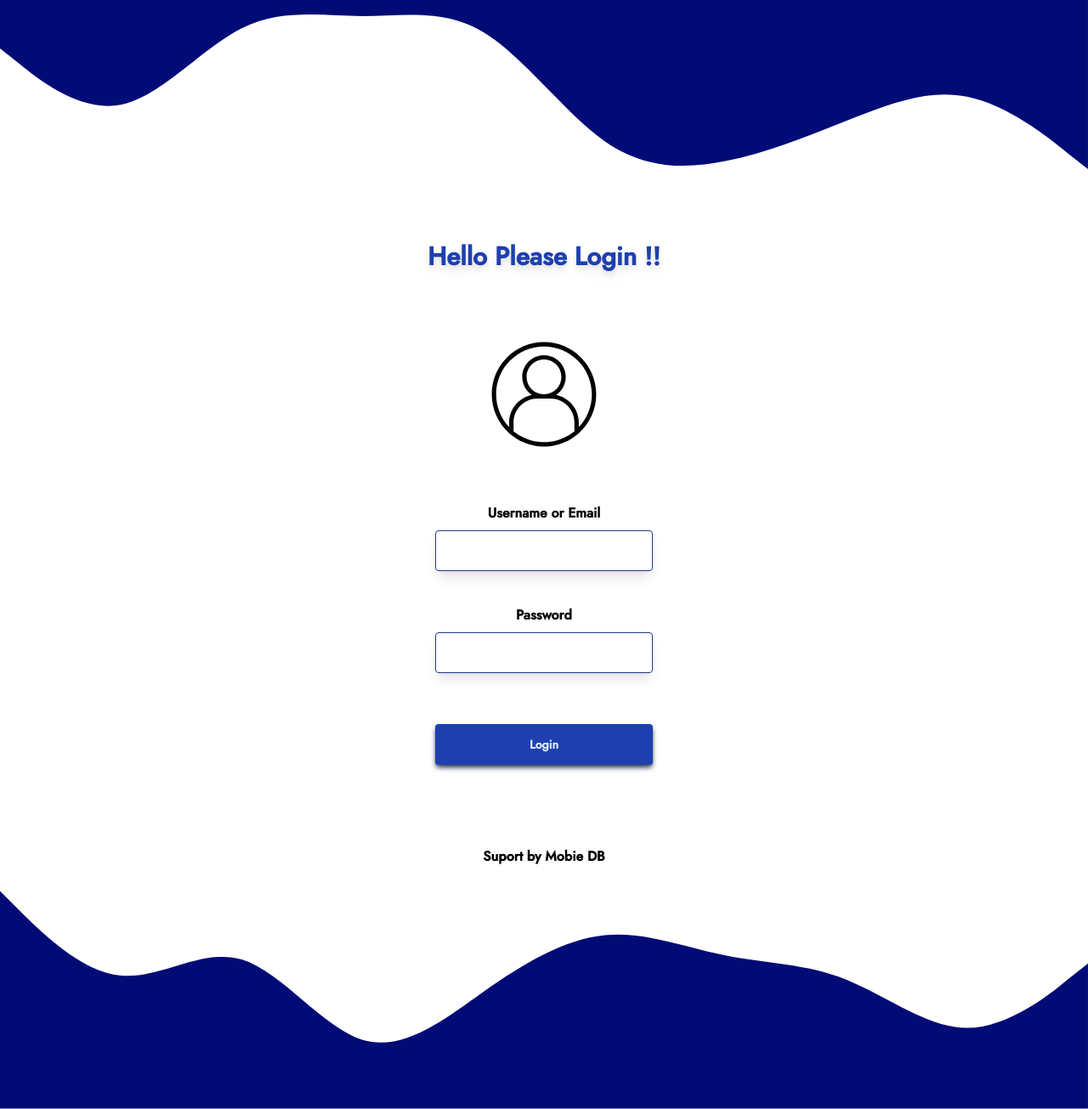
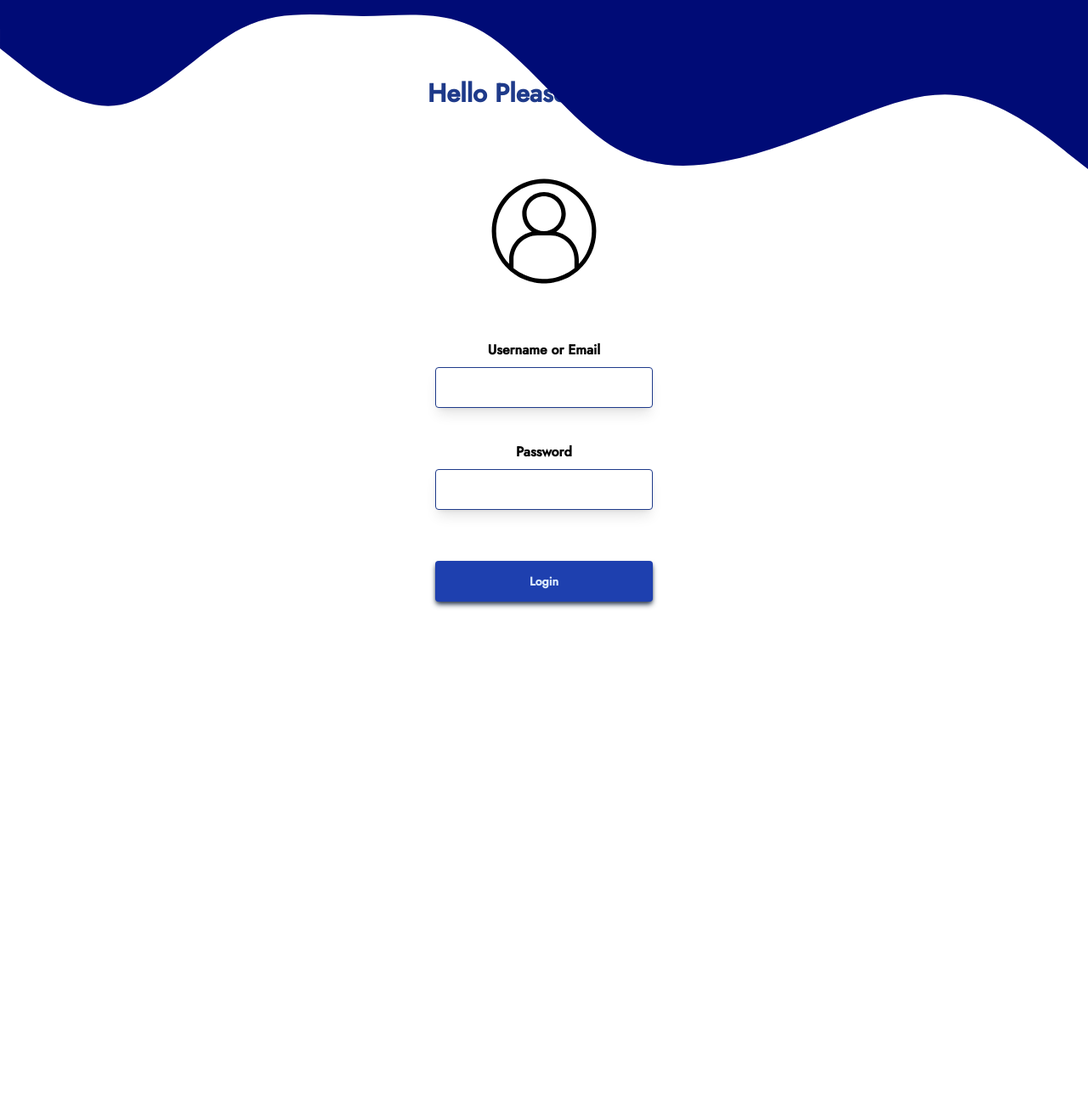
Before and after one commit to iDannyGR/mymovie-app, a React (Vite) app: page / in a window 1280 px wide. Shown: the whole page at 85% size. After the commit the page ends 800 px from the top, so only its background shows below. Built offline with nearby package versions, Linux system fonts and the light colour scheme.

Commit message:
add pages

```diff
--- a/src/App.tsx
+++ b/src/App.tsx
@@ -1,8 +1,8 @@
 import './assets/index.css';
 import { Error404 } from './components/Error404';
-import { Login } from './components/Login';
 import { MovieDetail } from './components/MovieDetail';
 import { Search } from './components/Search';
+import Login from './pages/Login';
 
 function App() {
   return (
--- /dev/null
+++ b/src/components/FormLogin/FormLogin.tsx
@@ -0,0 +1,20 @@
+import React from 'react'
+import userLogo from '../../assets/img/user.svg'
+
+const FormLogin = () => {
+  return (
+     <div className="z-50 flex flex-col h-[100vh] w-full items-center justify-center" >
+		<h1 className='font-extrabold text-3xl mb-20 text-blue-900'>Hello Please Login !!</h1>
+		<img src={userLogo} alt="" className='h-32 mb-10'/>
+		<label className="font-semibold mt-6">Username or Email</label>
+		<input className="flex items-center h-12 px-4 w-64 mt-2 mb-7 rounded border shadow-lg border-blue-900 focus:outline-none focus:ring-2" type="text" aria-required/>
+		<label className="font-semibold mt-63 mt-3" >Password</label>
+		<input className="flex items-center h-12 px-4 w-64 mt-2 mb-7 rounded border shadow-lg border-blue-900 focus:outline-none focus:ring-2" type="password" aria-required/>
+		<button className="flex items-center justify-center h-12 px-6 w-64 shadow-md shadow-slate-700 bg-blue-800 mt-8 rounded font-semibold text-sm text-blue-100 hover:bg-blue-700">Login</button>
+	</div>
+
+
+  )
+}
+
+export default FormLogin
--- /dev/null
+++ b/src/components/FormLogin/index.ts
@@ -0,0 +1 @@
+export { default as FormLogin } from './FormLogin'
--- a/src/components/Login/Login.tsx
+++ /dev/null
@@ -1,27 +0,0 @@
-import React from 'react'
-import userLogo from '../../assets/img/user.svg'
-
-const Login = () => {
-  return (
-     <div className="flex flex-col h-full w-full justify-center items-center" >
-		<svg xmlns="http://www.w3.org/2000/svg" viewBox="0 0 1440 320">
-  			<path fill="#000b76" fillOpacity="1" d="M0,64L26.7,85.3C53.3,107,107,149,160,138.7C213.3,128,267,64,320,37.3C373.3,11,427,21,480,21.3C533.3,21,587,11,640,42.7C693.3,75,747,149,800,186.7C853.3,224,907,224,960,213.3C1013.3,203,1067,181,1120,160C1173.3,139,1227,117,1280,128C1333.3,139,1387,181,1413,202.7L1440,224L1440,0L1413.3,0C1386.7,0,1333,0,1280,0C1226.7,0,1173,0,1120,0C1066.7,0,1013,0,960,0C906.7,0,853,0,800,0C746.7,0,693,0,640,0C586.7,0,533,0,480,0C426.7,0,373,0,320,0C266.7,0,213,0,160,0C106.7,0,53,0,27,0L0,0Z"></path>
-		</svg>
-		<h1 className='font-extrabold text-3xl mb-20 text-blue-800 drop-shadow-lg'>Hello Please Login !!</h1>
-		<img src={userLogo} alt="" className='h-32 mb-10'/>
-		<label className="font-semibold mt-6">Username or Email</label>
-		<input className="flex items-center h-12 px-4 w-64 mt-2 mb-7 rounded border shadow-lg border-blue-900 focus:outline-none focus:ring-2" type="text" />
-		<label className="font-semibold mt-63 mt-3" >Password</label>
-		<input className="flex items-center h-12 px-4 w-64 mt-2 mb-7 rounded border shadow-lg border-blue-900 focus:outline-none focus:ring-2" type="password" />
-		<button className="flex items-center justify-center h-12 px-6 w-64 shadow-md shadow-slate-700 bg-blue-800 mt-8 rounded font-semibold text-sm text-blue-100 hover:bg-blue-700">Login</button>
-		<p className='mt-24 font-bold'>Suport by <a href="https://www.themoviedb.org/">Mobie DB</a></p>
-		<svg xmlns="http://www.w3.org/2000/svg" viewBox="0 0 1440 320">
-  <path fill="#000b76" fillOpacity="1" d="M0,32L26.7,58.7C53.3,85,107,139,160,144C213.3,149,267,107,320,122.7C373.3,139,427,213,480,229.3C533.3,245,587,203,640,165.3C693.3,128,747,96,800,90.7C853.3,85,907,107,960,117.3C1013.3,128,1067,128,1120,149.3C1173.3,171,1227,213,1280,213.3C1333.3,213,1387,171,1413,149.3L1440,128L1440,320L1413.3,320C1386.7,320,1333,320,1280,320C1226.7,320,1173,320,1120,320C1066.7,320,1013,320,960,320C906.7,320,853,320,800,320C746.7,320,693,320,640,320C586.7,320,533,320,480,320C426.7,320,373,320,320,320C266.7,320,213,320,160,320C106.7,320,53,320,27,320L0,320Z"></path>
-</svg>
-	</div>
-
-
-  )
-}
-
-export default Login
--- a/src/components/Login/index.ts
+++ /dev/null
@@ -1 +0,0 @@
-export { default as Login } from './Login'
--- /dev/null
+++ b/src/pages/Login.tsx
@@ -0,0 +1,16 @@
+import {ReactElement} from 'react';
+import { FormLogin } from '../components/FormLogin';
+
+
+const Login = ():ReactElement => {
+  return (
+    <div className='relative w-full'>
+        <svg className='absolute -z-0' xmlns="http://www.w3.org/2000/svg" viewBox="0 0 1440 320">
+  			<path fill="#000b76" fillOpacity="1" d="M0,64L26.7,85.3C53.3,107,107,149,160,138.7C213.3,128,267,64,320,37.3C373.3,11,427,21,480,21.3C533.3,21,587,11,640,42.7C693.3,75,747,149,800,186.7C853.3,224,907,224,960,213.3C1013.3,203,1067,181,1120,160C1173.3,139,1227,117,1280,128C1333.3,139,1387,181,1413,202.7L1440,224L1440,0L1413.3,0C1386.7,0,1333,0,1280,0C1226.7,0,1173,0,1120,0C1066.7,0,1013,0,960,0C906.7,0,853,0,800,0C746.7,0,693,0,640,0C586.7,0,533,0,480,0C426.7,0,373,0,320,0C266.7,0,213,0,160,0C106.7,0,53,0,27,0L0,0Z"></path>
+		</svg>
+        <FormLogin />
+    </div>
+  )
+}
+
+export default Login
```
